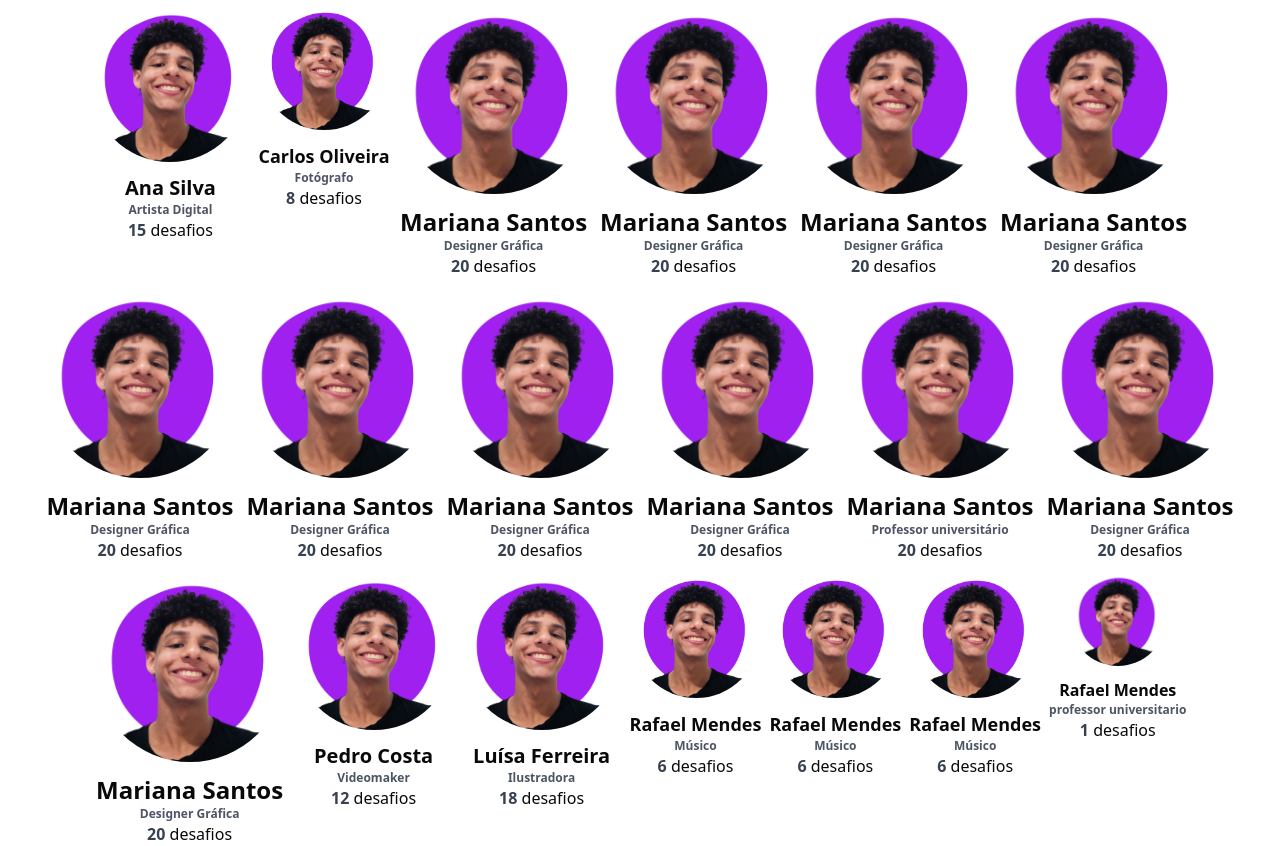
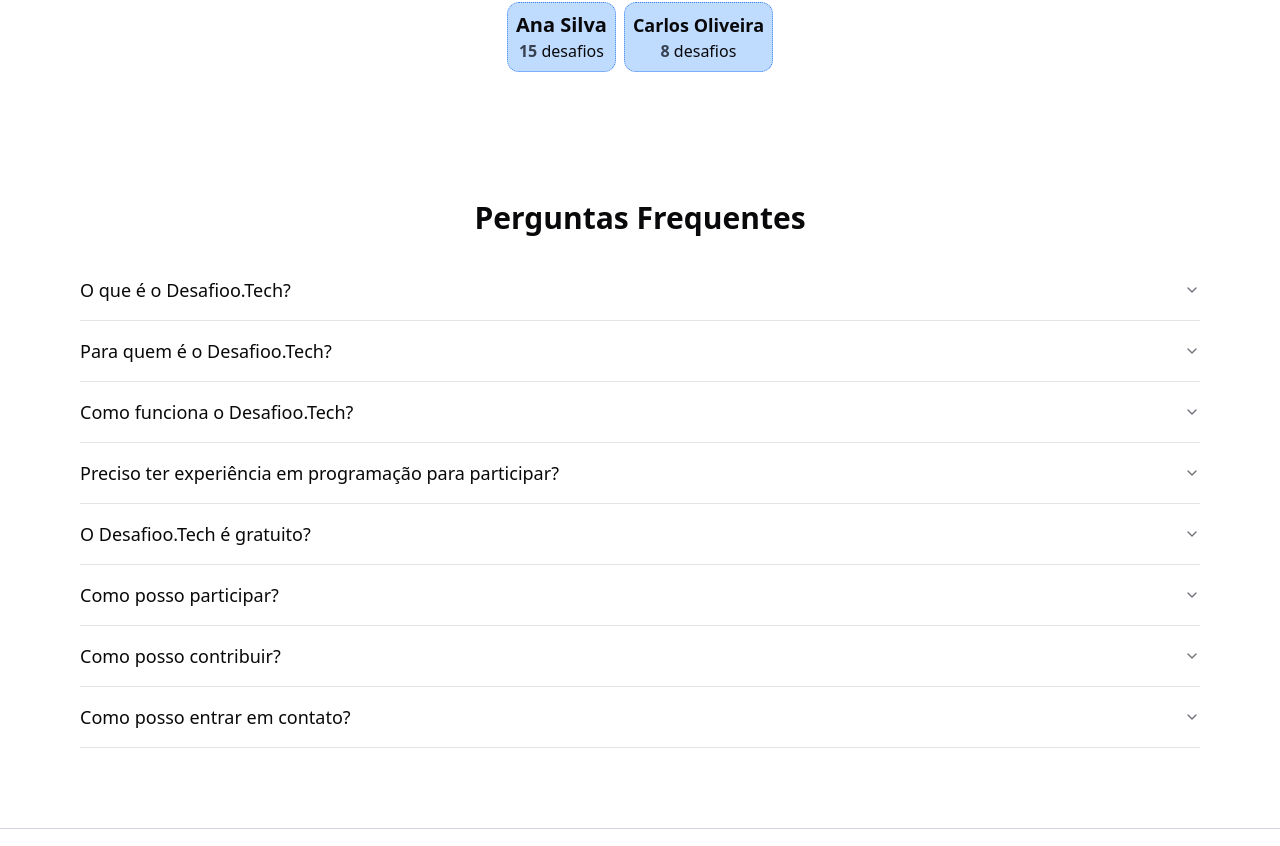
Before and after one commit to ArthurSilv4/front-desafioo.tech, a Next.js app: page / in a window 1280 px wide. Shown: the part 2914-3760 px from the top of the page. Built offline with nearby package versions, Linux system fonts and the light colour scheme.

Commit message:
removido imagem do criador

```diff
--- a/src/components/Layout/Main/Creators/page.tsx
+++ b/src/components/Layout/Main/Creators/page.tsx
@@ -1,119 +1,15 @@
-import Image from "next/image";
+import Link from "next/link";
 
 const creators = [
   {
+    id: 1,
     name: "Ana Silva",
-    image: "/eu.png",
-    description: "Artista Digital",
     challenges: 15,
   },
   {
+    id: 2,
     name: "Carlos Oliveira",
-    image: "/eu.png",
-    description: "Fotógrafo",
     challenges: 8,
-  },
-  {
-    name: "Mariana Santos",
-    image: "/eu.png",
-    description: "Designer Gráfica",
-    challenges: 20,
-  },
-  {
-    name: "Mariana Santos",
-    image: "/eu.png",
-    description: "Designer Gráfica",
-    challenges: 20,
-  },
-  {
-    name: "Mariana Santos",
-    image: "/eu.png",
-    description: "Designer Gráfica",
-    challenges: 20,
-  },
-  {
-    name: "Mariana Santos",
-    image: "/eu.png",
-    description: "Designer Gráfica",
-    challenges: 20,
-  },
-  {
-    name: "Mariana Santos",
-    image: "/eu.png",
-    description: "Designer Gráfica",
-    challenges: 20,
-  },
-  {
-    name: "Mariana Santos",
-    image: "/eu.png",
-    description: "Designer Gráfica",
-    challenges: 20,
-  },
-  {
-    name: "Mariana Santos",
-    image: "/eu.png",
-    description: "Designer Gráfica",
-    challenges: 20,
-  },
-  {
-    name: "Mariana Santos",
-    image: "/eu.png",
-    description: "Designer Gráfica",
-    challenges: 20,
-  },
-  {
-    name: "Mariana Santos",
-    image: "/eu.png",
-    description: "Professor universitário",
-    challenges: 20,
-  },
-  {
-    name: "Mariana Santos",
-    image: "/eu.png",
-    description: "Designer Gráfica",
-    challenges: 20,
-  },
-  {
-    name: "Mariana Santos",
-    image: "/eu.png",
-    description: "Designer Gráfica",
-    challenges: 20,
-  },
-  {
-    name: "Pedro Costa",
-    image: "/eu.png",
-    description: "Videomaker",
-    challenges: 12,
-  },
-  {
-    name: "Luísa Ferreira",
-    image: "/eu.png",
-    description: "Ilustradora",
-    challenges: 18,
-  },
-  {
-    name: "Rafael Mendes",
-    image: "/eu.png",
-    description: "Músico",
-    challenges: 6,
-  },
-  {
-    name: "Rafael Mendes",
-    image: "/eu.png",
-    description: "Músico",
-    challenges: 6,
-  },
-  {
-    name: "Rafael Mendes",
-    image: "/eu.png",
-    description: "Músico",
-    challenges: 6,
-  },
-  {
-    name: "Rafael Mendes",
-    image: "/eu.png",
-    description: "professor universitario",
-    challenges: 1,
   },
 ];
 
@@ -149,25 +45,13 @@ export function Creators() {
           {creators.map((creator, index) => {
             const size = getSize(creator.challenges);
             return (
-              <div key={index} className="flex flex-col items-center">
-                <div
-                  className={`${sizeClasses[size]} relative rounded-full overflow-hidden mb-3 transition-transform duration-300 hover:scale-105`}
-                >
-                  <Image
-                    src={creator.image}
-                    alt={creator.name}
-                    layout="fill"
-                    objectFit="cover"
-                  />
-                </div>
+              <Link href={`cretors/${creator.id}`}>
+                <div key={index} className="flex flex-col items-center border border-dotted p-2 rounded-xl border-blue-500 bg-blue-200">
                   <h3
                     className={`${fontSizeClasses[size]} font-semibold text-center`}
                   >
                     {creator.name}
                   </h3>
-                <p className="text-xs font-semibold text-gray-600 text-center">
-                  {creator.description}
-                </p>
                   <p>
                     <span className="text-gray-700 font-semibold">
                       {creator.challenges}
@@ -175,6 +59,7 @@ export function Creators() {
                     desafios
                   </p>
                 </div>
+              </Link>
             );
           })}
         </div>
```
Lines whose indentation alone changed are shown as unchanged.
